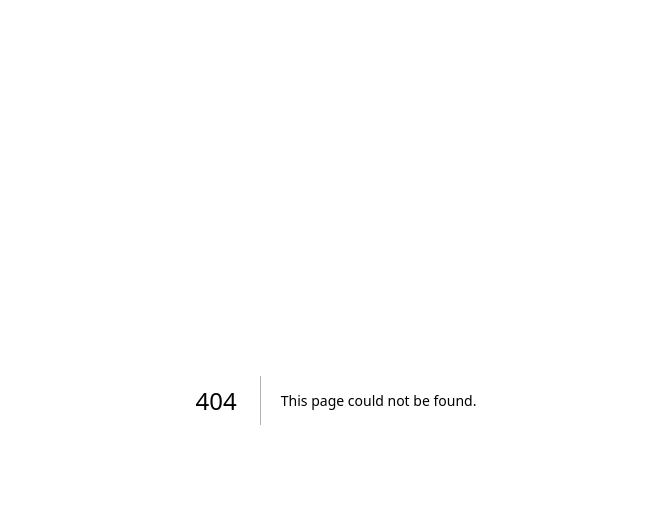
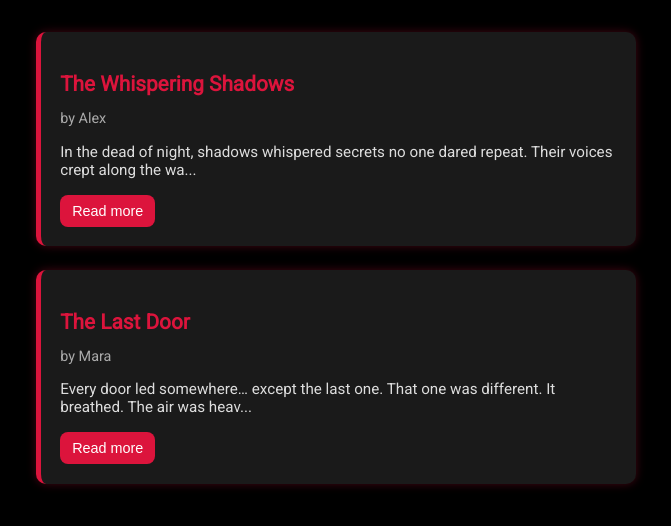
Before and after one commit to Gabi-Legend/HorrorStories, a Next.js app: page /storypage in a window 1280 px wide. Before the commit this address had no page. Shown: the top 526 px of the page, without its empty margins (304-975 px from the left). Built offline with nearby package versions, Linux system fonts and the light colour scheme.

Commit message:
Adding stories

```diff
--- a/app/components/Home/Home.jsx
+++ b/app/components/Home/Home.jsx
@@ -1,4 +1,5 @@
 import styles from "@/app/components/Home/Home.module.css";
+import Link from "next/link";
 
 export default function Home() {
   return (
@@ -6,7 +7,9 @@
       <div className={styles.homeEntireSect}>
         <div className={styles.homeSect}>
           <h1 className={styles.find}>Find the best horror stories!</h1>
-          <button>Get started</button>
+          <Link href="/storypage">
+            <button>Read Stories</button>
+          </Link>
         </div>
       </div>
     </>
--- /dev/null
+++ b/app/storypage/page.jsx
@@ -0,0 +1,55 @@
+"use client";
+import { useState } from "react";
+import styles from "./page.module.css";
+
+const stories = [
+  {
+    id: 1,
+    title: "The Whispering Shadows",
+    author: "Alex",
+    description:
+      "In the dead of night, shadows whispered secrets no one dared repeat. Their voices crept along the walls, cold and sharp. The house had been empty for years, but tonight something stirred. Footsteps echoed with no source. Lights flickered even though the electricity was cut. It wasn’t just haunted. It was alive.",
+  },
+  {
+    id: 2,
+    title: "The Last Door",
+    author: "Mara",
+    description:
+      "Every door led somewhere… except the last one. That one was different. It breathed. The air was heavier behind it. No one dared open it—until Jamie did. What he saw on the other side was not meant for the world of the living.",
+  },
+];
+
+export default function StoryPage() {
+  const [expandedId, setExpandedId] = useState(null);
+
+  const toggleCard = (id) => {
+    setExpandedId(expandedId === id ? null : id);
+  };
+
+  return (
+    <section className={styles.storySection}>
+      {stories.map((story) => (
+        <div
+          key={story.id}
+          className={`${styles.card} ${
+            expandedId === story.id ? styles.expanded : ""
+          }`}
+        >
+          <h3 className={styles.title}>{story.title}</h3>
+          <p className={styles.author}>by {story.author}</p>
+          <p className={styles.description}>
+            {expandedId === story.id
+              ? story.description
+              : story.description.slice(0, 100) + "..."}
+          </p>
+          <button
+            className={styles.button}
+            onClick={() => toggleCard(story.id)}
+          >
+            {expandedId === story.id ? "Show less" : "Read more"}
+          </button>
+        </div>
+      ))}
+    </section>
+  );
+}
--- /dev/null
+++ b/app/storypage/page.module.css
@@ -0,0 +1,61 @@
+.storySection {
+  max-width: 600px;
+  margin: 2rem auto;
+  padding: 0 1rem;
+  display: flex;
+  flex-direction: column;
+  gap: 1.5rem;
+  font-family: "Roboto", sans-serif;
+}
+
+.card {
+  background-color: #1a1a1a;
+  border-left: 5px solid crimson;
+  padding: 1.2rem;
+  border-radius: 10px;
+  box-shadow: 0 0 10px rgba(220, 20, 60, 0.3);
+  color: white;
+  transition: max-height 0.4s ease, padding 0.3s ease;
+  overflow: hidden;
+  max-height: 200px;
+  position: relative;
+}
+
+.expanded {
+  max-height: 1000px;
+}
+
+.title {
+  font-size: 1.3rem;
+  color: crimson;
+  margin-bottom: 0.2rem;
+}
+
+.author {
+  font-size: 0.9rem;
+  color: #aaa;
+  margin-bottom: 0.8rem;
+}
+
+.description {
+  font-size: 0.95rem;
+  color: #ddd;
+  margin-bottom: 1rem;
+  transition: opacity 0.3s ease;
+}
+
+.button {
+  background-color: crimson;
+  color: white;
+  border: none;
+  padding: 8px 12px;
+  border-radius: 8px;
+  font-size: 0.9rem;
+  cursor: pointer;
+  align-self: flex-start;
+  transition: background-color 0.2s ease;
+}
+
+.button:hover {
+  background-color: #850b0b;
+}
```
Also changed, not shown: app/signup/page.jsx (+2 -6 lines).
